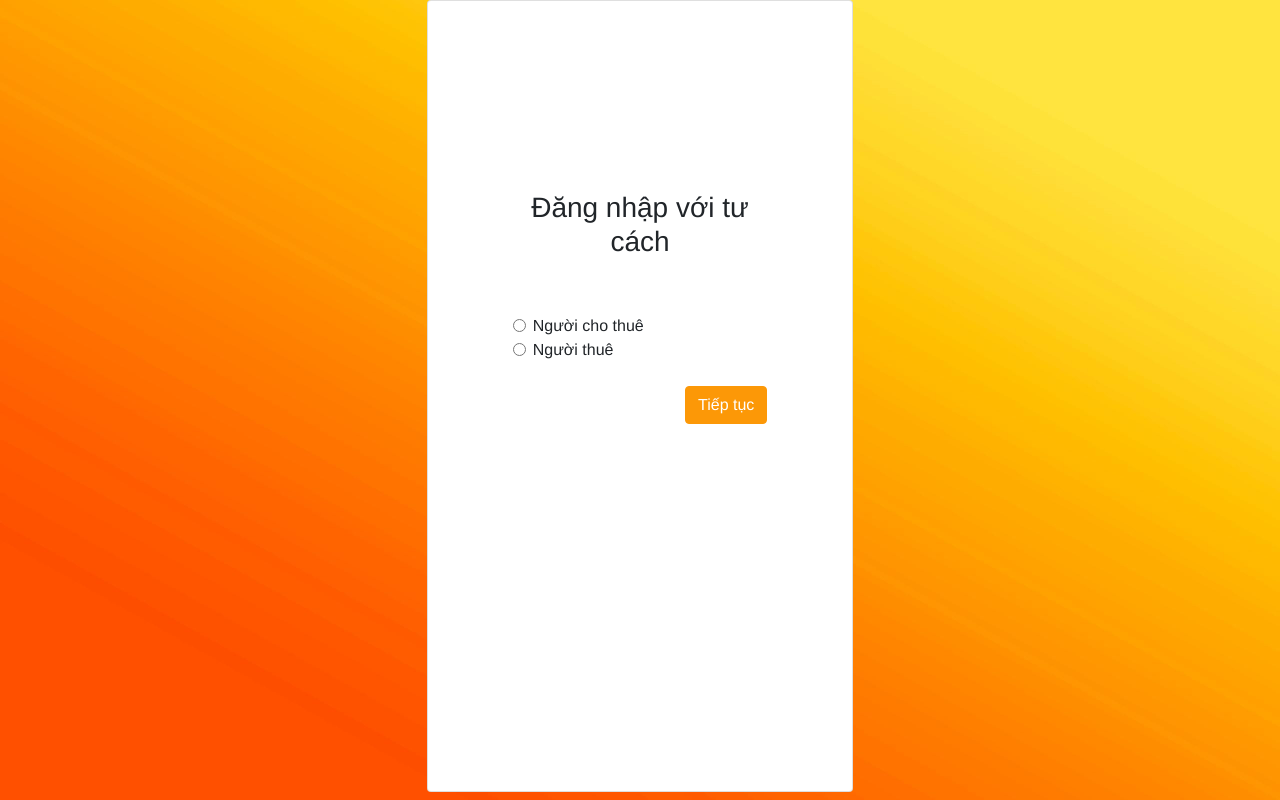
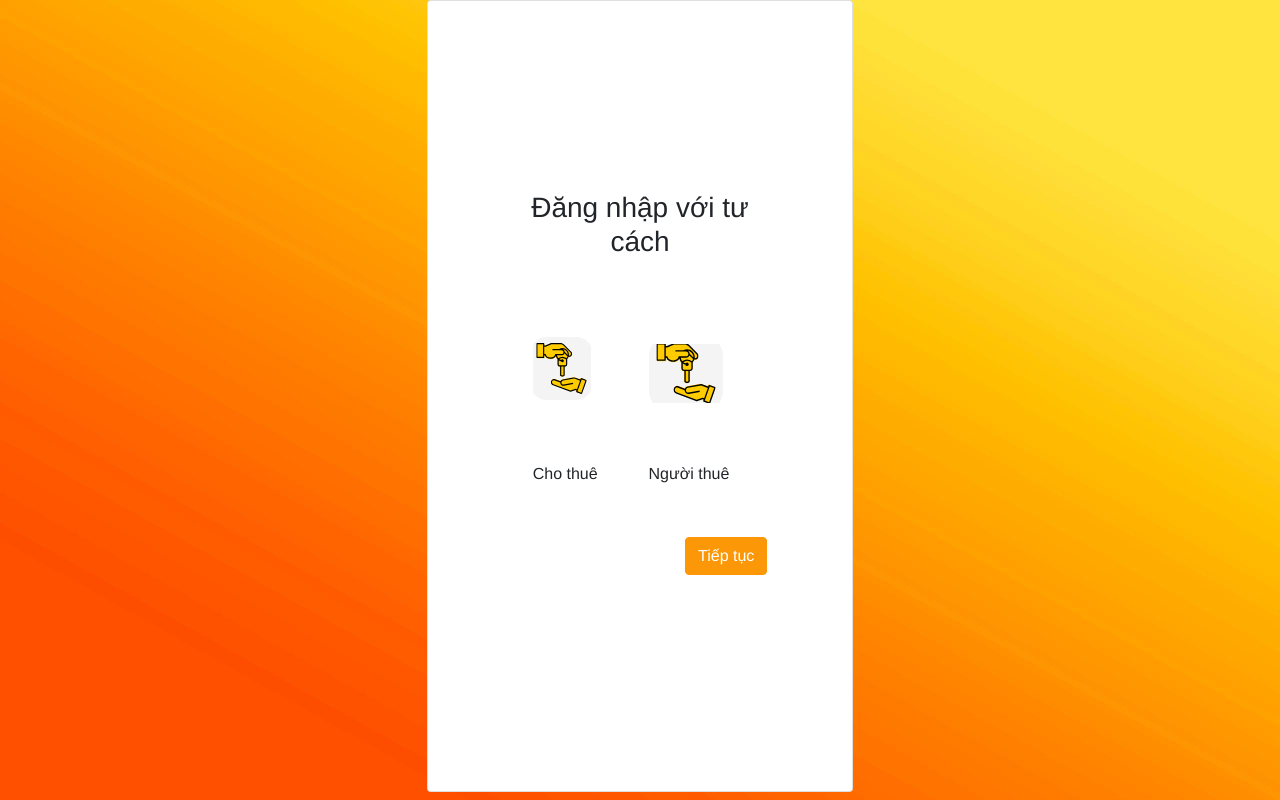
Before and after one commit to tamsalanghae/rento, a Vue app: page /chooserole in a window 1280 px wide. Built offline with nearby package versions, Linux system fonts and the light colour scheme.

Commit message:
validator Sign up  + Choose role + screen waiting for approve

```diff
--- a/src/App.vue
+++ b/src/App.vue
@@ -8,6 +8,8 @@
     <RentoDetail />
     <Signup />
     <ChooseRole />
+    <WaitingApprove />
+
     </router-view>
   </div>
 </template>
@@ -20,6 +22,7 @@ import RentoList from './router/views/RentoList.vue'
 import RentoDetail from './router/views/RentoDetail.vue'
 import Signup from './router/views/Signup.vue'
 import ChooseRole from './router/views/ChooseRole.vue'
+import WaitingApprove from './router/views/WaitingApprove.vue'
 export default {
   name: 'App',
   components: {
@@ -31,7 +34,7 @@ export default {
     Home,
     Signup,
     ChooseRole,
-
+    WaitingApprove,
   }
 }
 </script>
--- a/src/router/routes.js
+++ b/src/router/routes.js
@@ -5,7 +5,7 @@ import RentoList from "@/router/views/RentoList";
 import RentoDetail from "@/router/views/RentoDetail";
 import Signup from "@/router/views/Signup";
 import ChooseRole from "@/router/views/ChooseRole";
-
+import WaitingApprove from "@/router/views/WaitingApprove";
 import PostIndex from '@/router/views/admin/Index';
 
 export default [
@@ -52,8 +52,15 @@ export default [
         component: ChooseRole
     },
     {
+        path: "/waitingApprove",
+        name: "WaitingApprove",
+        alias: "/",
+        component: WaitingApprove
+    },
+
+    {
         path: "/admin/postIndex",
         name: "AdminPostIndex",
         component: PostIndex
-    }
+    },
 ]
--- a/src/router/views/ChooseRole.vue
+++ b/src/router/views/ChooseRole.vue
@@ -3,30 +3,32 @@
     <b-card tag="article" class="mb-2 col-4">
       <b-card-body>
         <div class="login-box">
-          <h3 class="text-center">Đăng nhập với tư cách</h3><br><br>
+          <h3 class="text-center">Đăng nhập với tư cách</h3>
+          <br /><br />
           <div class="form-check">
-            <label class="form-check-label">
-              <input
-                type="radio"
-                class="form-check-input"
-                name="optradio"
-              />Người cho thuê
-            </label>
+            <div class="row">
+              <div class="col">
+                <div class="img-container">
+                  <img src="@/assets/img/cat-2.svg" @click='role="Host"'/>
+                </div>
+                <p>Cho thuê</p>
+              </div>
+              <div class="row">
+                <div class="img-container">
+                  <img src="@/assets/img/cat-2.svg" @click='role="Renter"'/>
+                </div>
+                <p>Người thuê</p>
+              </div>
+            </div>
           </div>
-          <div class="form-check">
-            <label class="form-check-label" >
-              <input
-                type="radio"
-                class="form-check-input"
-                name="optradio"
-
-              />Người thuê
-            </label>
-          </div>
-          <br>
-          <a href="Signup">
-            <input class="float-right btn btn-primary" type="submit" value="Tiếp tục" style="background-color: #fc9807; border-color: #fc9807"/>
-          </a>
+          <br />
+          <input
+              class="float-right btn btn-primary"
+              type="submit"
+              value="Tiếp tục"
+              @click="submit"
+              style="background-color: #fc9807; border-color: #fc9807"
+            />
         </div>
       </b-card-body>
     </b-card>
@@ -37,8 +39,16 @@
 export default {
   name: "ChooseRole",
   data() {
-    return {};
+    return {
+      role : "",
+    };
   },
+  methods: {
+    submit(){
+    console.log(this.role);
+
+  }
+  }
 };
 </script>
 <style scoped>
@@ -48,8 +58,31 @@ export default {
   background-image: url(~@/assets/img/back-gr10.jpg);
 }
 .login-box {
-    margin-top: 150px;
-    margin-right: 30px;
-    margin-left: 30px;
+  margin-top: 150px;
+  margin-right: 30px;
+  margin-left: 30px;
+}
+input {
+  margin-top: 20%;
+}
+.img-container {
+  border-radius: 3px;
+  overflow: hidden;
+  position: relative;
+  width: 50%;
+  height: 100%;
+  padding-top: 20%;
+  margin-right: 0%;
+  margin-left: 0%;
+}
+img {
+  object-fit: cover;
+  width: 100%;
+  height: 50%;
+  margin-right: 0%;
+  margin-left: 0%;
+}
+p {
+  margin-bottom: 20px;
 }
 </style>
--- a/src/router/views/RentoDetail.vue
+++ b/src/router/views/RentoDetail.vue
@@ -18,6 +18,7 @@
                 <img
                   class="w-100"
                   src="@/assets/img/la.jpg"
+
                   alt="Los Angeles"
                 />
               </div>
--- a/src/router/views/Signup.vue
+++ b/src/router/views/Signup.vue
@@ -4,7 +4,7 @@
       <b-card tag="article" class="mb-2 col-4">
         <b-card-body>
           <div class="login-box">
-            <h1>Sign up</h1>
+            <h2>Create Account</h2>
             <div class="textbox">
               <font-awesome-icon :icon="['fas', 'user-secret']" />
               <ValidationObserver>
@@ -26,33 +26,23 @@
                 <ValidationProvider rules="required" v-slot="{ errors }">
                   <input
                     v-model="password"
-              placeholder="Password"
+                    placeholder="Password*"
                     name=""
                     :type="passwordType"
+                    ref="password"
                   />
-             <br>
-                <span style="color: red; font-size:14px">{{ errors[0] }}</span>
+                  <br />
+                  <span style="color: red; font-size:14px">{{
+                    errors[0]
+                  }}</span>
                 </ValidationProvider>
               </ValidationObserver>
             </div>
-            <div class="textbox">
-            <ValidationObserver>
-              <ValidationProvider rules="required" v-slot="{ errors }">
-            <input
-              v-model="password"
-              placeholder="Password"
-              name=""
-              :type="passwordType"
-            />
-             <br>
-                <span style="color: red; font-size:14px">{{ errors[0] }}</span>
-              </ValidationProvider>
-            </ValidationObserver>
-          </div>
+
             <div class="textbox">
               <font-awesome-icon :icon="['fas', 'user-secret']" />
               <ValidationObserver>
-                <ValidationProvider rules="required" v-slot="{ errors }">
+                <ValidationProvider rules="email" v-slot="{ errors }">
                   <input
                     v-model="email"
                     placeholder="Email*"
@@ -65,15 +55,14 @@
                 </ValidationProvider>
               </ValidationObserver>
             </div>
-
             <div class="textbox">
+              <font-awesome-icon :icon="['fas', 'user-secret']" />
               <ValidationObserver>
-                <ValidationProvider rules="required" v-slot="{ errors }">
+                <ValidationProvider rules="numeric" v-slot="{ errors }">
                   <input
-                    v-model="phonenumber"
+                    v-model="phoneNumber"
                     placeholder="Phone Number*"
-                    name=""
-                    :type="passwordType"
+                    name="fieldName"
                   />
                   <br />
                   <span style="color: red; font-size:14px">{{
@@ -82,15 +71,15 @@
                 </ValidationProvider>
               </ValidationObserver>
             </div>
+
             <input type="checkbox" @click="Show()" />
-            <a href="Home"><input
+            <input
               class="btn"
               type="button"
               name=""
               value="Sign up"
-              @click="Signup"
-            /></a>
-
+              @click="signup"
+            />
           </div>
         </b-card-body>
       </b-card>
@@ -101,10 +90,18 @@
 <script>
 import axios from "axios";
 import { extend } from "vee-validate";
-import { required } from "vee-validate/dist/rules";
-extend('required', {
+import { required, email, numeric } from "vee-validate/dist/rules";
+extend("required", {
   ...required,
-    message: "* This field cannot be empty",
+  message: "*This field cannot be empty",
+});
+extend("email", {
+  ...email,
+  message: "*The email invalid",
+});
+extend("numeric", {
+  ...numeric,
+  message: "*The field invalid",
 });
 export default {
   name: "Signup",
@@ -113,21 +110,32 @@ export default {
       username: "",
       password: "",
       passwordType: "password",
+      email: "",
+      phoneNumber: "",
+      role: "Renter",
     };
   },
   methods: {
-    signin() {
+    signup() {
       axios
-        .post("https://localhost:44334/Users/authenticate", {
+        .post(
+          "https://localhost:44334/Users/signup",
+          {
             username: this.username,
             password: this.password,
-        })
-        .then((res) => {
-          if (res.status == 200) {
-            console.log(res.status == 200);
+            role: this.role,
+            email: this.email,
+            phoneNumber: this.phoneNumber,
+          },
+          { headers: { "Content-type": "application/json" } }
+        )
+        .then(() => {
+          if (this.role === "Renter"){
+            this.$router.push("/Home")
           }
-          this.$router.push("/Home");
-        });
+          else this.$router.push("/WaitingApprove")
+        }
+        );
     },
     Show() {
       if (this.passwordType == "password") {
@@ -154,12 +162,12 @@ export default {
   margin-left: 30px;
 }
 
-.login-box h1 {
+.login-box h2 {
   float: left;
-  font-size: 50px;
+  font-size: 47px;
   color: #fc9807;
   border-bottom: 6px solid #fc9807;
-  margin-bottom: 20%;
+  margin-bottom: 10%;
   padding: 13px 0;
 }
 
@@ -216,5 +224,4 @@ export default {
   transform: translateY(4px);
   color: #eeeeee;
 }
-
 </style>
--- /dev/null
+++ b/src/router/views/WaitingApprove.vue
@@ -0,0 +1,46 @@
+<template>
+  <div>
+    <div id="background" class="d-flex justify-content-center">
+      <div class="card">
+        <img src="@/assets/img/ok-01.png" />
+        <h2>Yêu cầu đăng ký đã được gửi đi!</h2>
+        <p>
+          Yêu cầu đăng ký tài khoản của bạn đang trong quá trình phê duyệt. Kết
+          quả sẽ được gửi về email của bạn.
+        </p>
+      </div>
+    </div>
+  </div>
+</template>
+
+<script>
+export default {
+  name: "WaitingApprove",
+  data() {
+    return {};
+  },
+};
+</script>
+<style scoped>
+#background {
+  background-size: cover;
+  height: 100vh;
+  background-image: url(~@/assets/img/back-gr10.jpg);
+}
+
+.card {
+  height: 35%;
+  width: 70%;
+  margin-top: 50px;
+  text-align: center;
+}
+.card h2 {
+  margin-top: 20px;
+}
+img {
+  height: 85px;
+  width: 85px;
+  margin-left: 45%;
+  margin-top: 2%;
+}
+</style>
```
Also changed, not shown: src/router/views/Login.vue (+30 -19 lines), src/assets/img/ok-01.png (added). Lines whose indentation alone changed are shown as unchanged.
